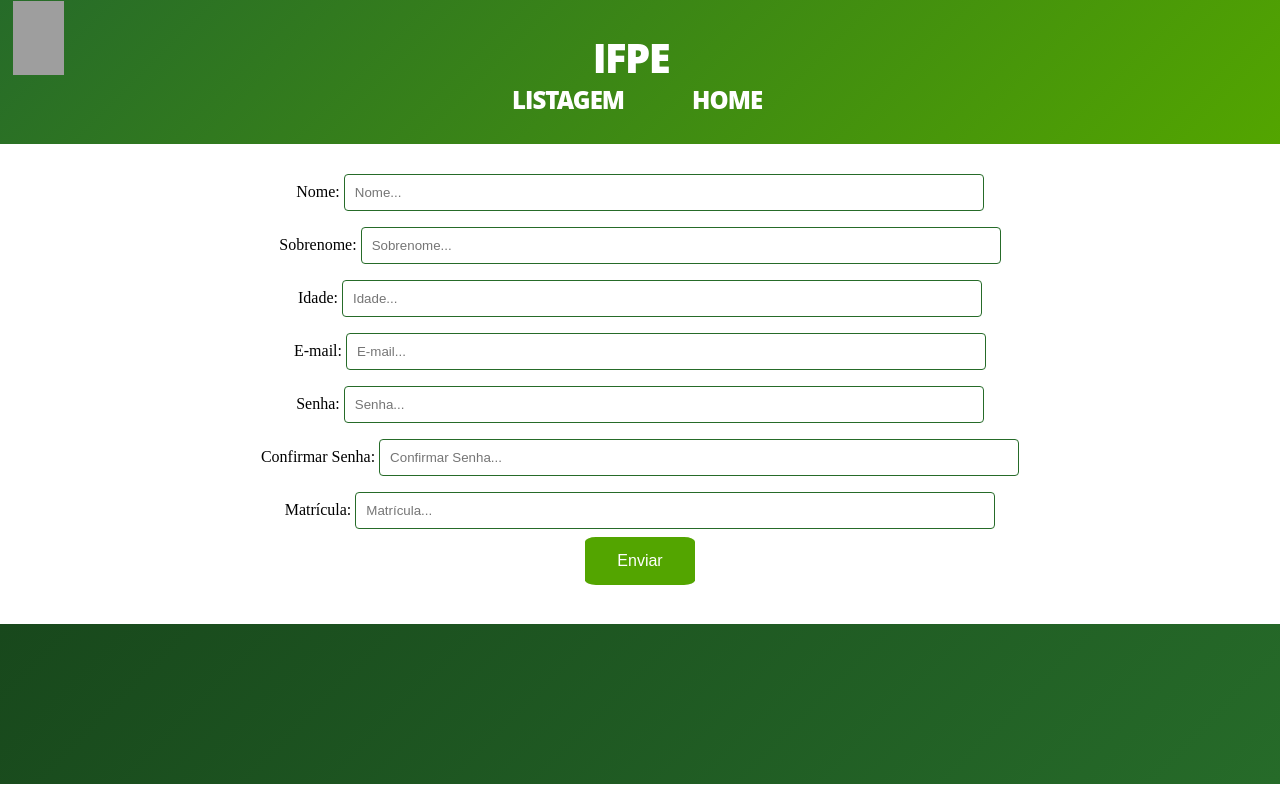
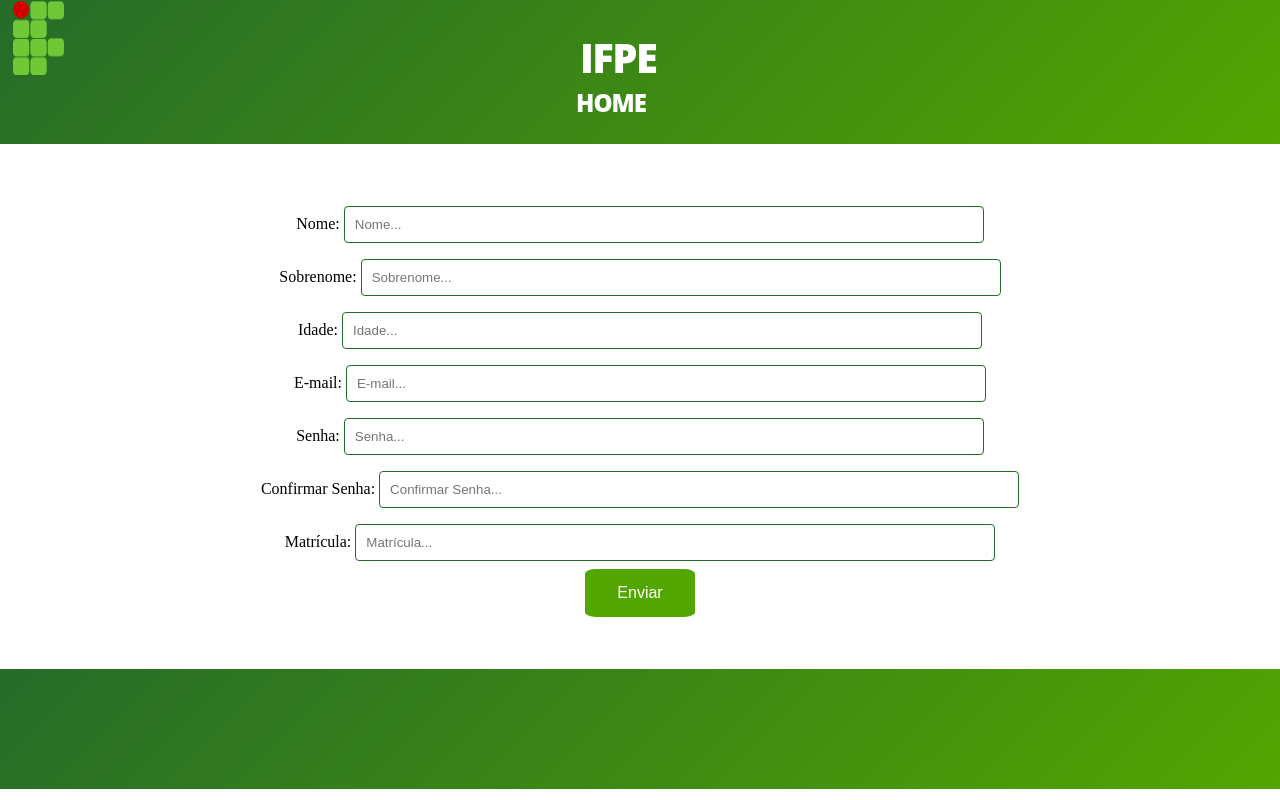
Before and after one commit to gmatheus66/ProjetoRequerimento, a PHP site: page /cadastro.php in a window 1280 px wide. Run offline with PHP 8.4, Linux system fonts and the light colour scheme; data that the repository does not hold is empty; grey boxes are pictures that could not be loaded.

Commit message:
correção de alguns bugs na pagina cadastro e adiçao da pasta imagens com  a logo do ifpe

```diff
--- a/projeto-part1/cadastro.php
+++ b/projeto-part1/cadastro.php
@@ -2,7 +2,7 @@
 <html lang="en">
 <head>
     <meta charset="UTF-8">
-    <title>Longin</title>
+    <title>Cadastro</title>
     <meta name="viewport" content="width=device-width, initial-scale=1.0">
     <link rel="stylesheet" href="css/cadastro.css">
 </head>
@@ -14,17 +14,17 @@
     $handle = fopen('csv/dados.csv', 'a');
     fwrite($handle, $dado);
 ?>
-<div>
-<div id="degrtop" class="topo">
-<img class="foto" src="logoifpe.jpg">
 
-<a href="index.html" class="a1"> IFPE</a>
-<br>
-<a href="listagem.php" class="a2">LISTAGEM</a>
-<a href="index.html" class="a3">HOME</a>
-</div>
+    <div id="degrtop" class="topo">
+        <img class="foto" src="imagens/logoifpe.png">
+
+        <a href="index.html" class="a1"> IFPE</a>
+
+        <a href="index.html" class="a3">HOME</a>
+    </div>
+
 <div class= "input">
-    <form action="login.php" method="POST">
+    <form class="form" action="login.php" method="POST">
 
         <label>Nome:</label>
         <input type="text" id="input" class="inp" name="nome" placeholder="Nome...">
--- a/projeto-part1/css/cadastro.css
+++ b/projeto-part1/css/cadastro.css
@@ -1,12 +1,15 @@
-body{
-	padding: 0px, 0px, 0px, 0px;
+*{
+	padding: 0;
+	margin:0;
 }
-
+/*form */
+.form{
+	margin-top: 2.5%;
+}
 /*Top*/
 .topo{
 	width: 100%;
 	height: 18vh;
-	position: fixed;
 	margin: 0%;
 	position: relative;
 	background-color: #266B29;
@@ -56,26 +59,24 @@ body{
   font-size: 16px;
   border-radius: 10%;
 }
-*{
-	padding: 0;
-	margin: 0;
-}
+
 /*Bottom*/
 .baixo{
 	width: 100%;
-	height:20vh;
+	height:15vh;
 	display:block;
 	position: relative;
 	background-color: #18481c;
-	background-image: linear-gradient(-45deg, #266B29, #18481c);
-	margin-bottom: -50%;
+	background-image: linear-gradient(-45deg, #53A500, #266B29);
+	margin-top: 1%;
 }
 /*Links*/
 .a1{
 	text-decoration: none;
 	color: white;
+	display: inline;
 	font-size: 250%;
-	margin-left: 42%;
+	margin-left: 41%;
 	font-family: "Open Sans", Arial, Helvetica, sans-serif;
 	font-weight: 800;
     letter-spacing: -0.04em;
@@ -92,10 +93,14 @@ body{
     line-height: 1.3em;
 }
 .a3{
+	display: block;
 	text-decoration: none;
 	color: white;
 	font-size: 150%;
-	margin-left: 5%;
+	margin-top: 0.2%;
+	margin-left: 45%;
+	width: 5%;
+	height: 15%;
 	text-align: center;
 	font-family: "Open Sans", Arial, Helvetica, sans-serif;
 	font-weight: 800;
```
Also changed, not shown: projeto-part1/csv/dados.csv (+58 -0 lines), projeto-part1/imagens/logoifpe.png (added).
